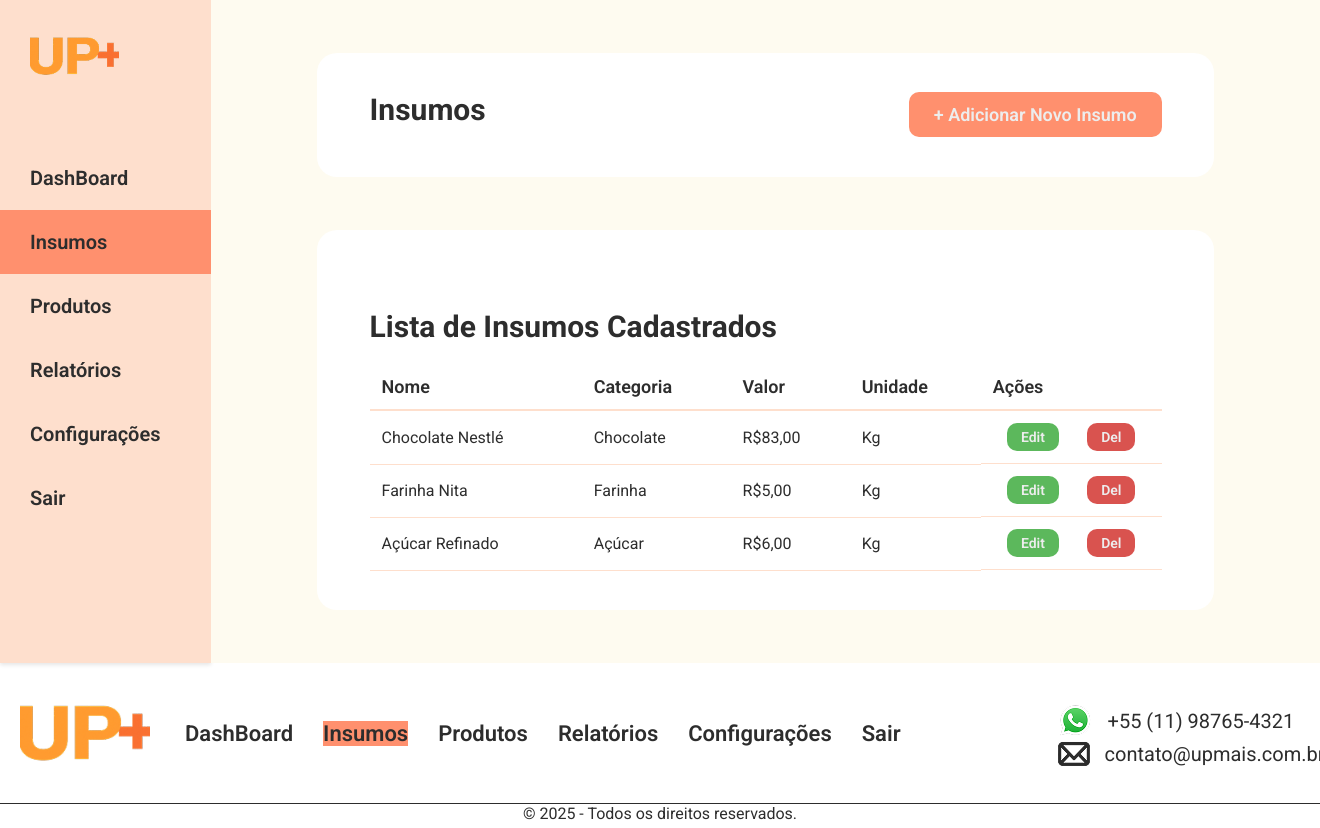
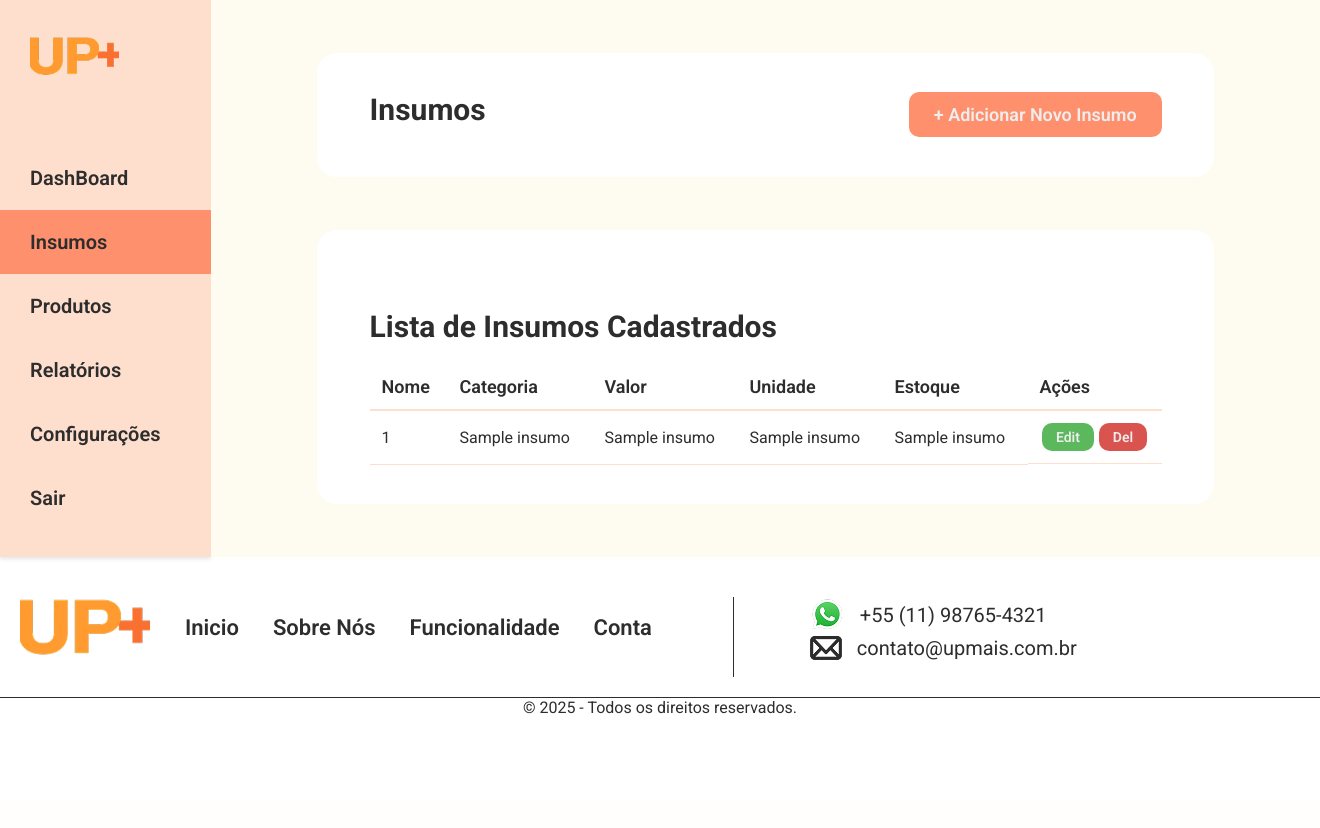
Before and after one commit to perobelliisa/UP, a Flask app: template templates/insumos.html in a window 1320 px wide. After the commit the page ends 714 px from the top, so only its background shows below. Run offline with Flask 3, Linux system fonts and the light colour scheme; the template is opened without the code that fills it: most values are stand-ins (such as "Sample title", 1, 10 or a date in 2020).

Commit message:
Atualização da tabela de insumos para incluir estoque e adição da rota de visualizar e adicionar insumos

```diff
--- a/main.py
+++ b/main.py
@@ -117,6 +117,7 @@ def login():
         cursor = con.cursor()
         cursor.execute('SELECT u.ID_USUARIO, u.SENHA FROM USUARIO u WHERE u.EMAIL = ?', (email,))
         fetchone = cursor.fetchone()
+        id = fetchone[0]
         cursor.close()
 
         if not fetchone:
@@ -129,7 +130,11 @@ def login():
             flash('Email ou senha inválidos.')
             return render_template('login.html')
 
-        if 'email_pendente' in session:
+        cursor = con.cursor()
+        cursor.execute('SELECT NOME FROM EMPRESA WHERE ID_USUARIO = ?', (id,))
+        empresa = cursor.fetchone()
+        cursor.close()
+        if 'email_pendente' in session or empresa == '':
             flash('Termine o cadastro da sua empresa primeiro.')
             return redirect(url_for('cadastroEmpresa'))
         session['id_usuario'] = id_usuario
@@ -137,14 +142,21 @@ def login():
         return redirect(url_for('dashboard'))
     return render_template('login.html')
 
+@app.route('/conta')
+def conta():
+    # Redireciona o usuário para o local correto ao clicar em "Conta"
+    if 'id_usuario' in session:
+        return redirect(url_for('dashboard'))
+    return redirect(url_for('login'))
+
 @app.route('/dashboard')
 def dashboard():
     if 'id_usuario' not in session:
         flash('Faça login para continuar.')
         return redirect(url_for('login'))
-
+    id = session['id_usuario']
     cursor = con.cursor()
-    cursor.execute('SELECT NOME FROM USUARIO WHERE ID_USUARIO = ?', (session['id_usuario'],))
+    cursor.execute('SELECT NOME FROM USUARIO WHERE ID_USUARIO = ?', (id,))
     fetchone = cursor.fetchone()
     cursor.close()
 
@@ -155,11 +167,11 @@ def dashboard():
 
     nome = fetchone[0]
     cursor = con.cursor()
-    cursor.execute('SELECT NOME FROM EMPRESA WHERE ID_USUARIO = ?', (session['id_usuario'],))
+    cursor.execute('SELECT NOME FROM EMPRESA WHERE ID_USUARIO = ?', (id,))
     empresa = cursor.fetchone()
     print(empresa)
     cursor.close()
-    return render_template('dashboard.html', nome=nome, empresa=empresa)
+    return render_template('dashboard.html', nome=nome, empresa=empresa, id=id)
 
 
 @app.route("/config")
@@ -277,6 +289,77 @@ def editar(id):
     # GET: envia as TUPLAS para pré-preencher (use índices no template)
     return render_template('editar_Usuario.html', id=id, usuario=usuario, empresa=empresa)
 
+@app.route('/insumos/<int:id>')
+def insumos(id):
+    if "id_usuario" not in session:
+        flash("Você precisa estar logado para acessar essa página", "error")
+        return redirect(url_for('login'))
+
+    cursor = con.cursor()
+    cursor.execute("""SELECT NOME
+     , DESCRICAO
+     , PRECO_COMPRA
+     , CASE UNIDADE_DE_MEDIDA
+         WHEN 1 THEN 'Quilo'
+         WHEN 2 THEN 'Grama'
+         WHEN 3 THEN 'Litro'
+         WHEN 4 THEN 'Mililitro'
+         WHEN 5 THEN 'Unidade'
+        ELSE ''
+       END AS DESCRICAO_UNIDADE
+     , ESTOQUE
+     FROM INSUMO WHERE ID_USUARIO = ?""", (id,))
+    insumos = cursor.fetchall()
+    cursor.execute('SELECT NOME FROM USUARIO WHERE ID_USUARIO = ?', (id,))
+    fetchone = cursor.fetchone()
+    if not fetchone:
+        session.clear()
+        flash('Sessão inválida. Faça login novamente.')
+        return redirect(url_for('login'))
+    nome = fetchone[0]
+    cursor.execute('SELECT NOME FROM EMPRESA WHERE ID_USUARIO = ?', (id,))
+    empresa = cursor.fetchone()
+    cursor.close()
+    return render_template('insumos.html', id=id, insumos=insumos, nome=nome, empresa=empresa)
+
+@app.route('/cad_insumo/<int:id>', methods=['GET', 'POST'])
+def cad_insumo(id):
+    if "id_usuario" not in session:
+        flash("Você precisa estar logado para acessar essa página", "error")
+        return redirect(url_for('login'))
+    if request.method == 'POST':
+        nome = request.form['nomeInsumo']
+        descricao = request.form['descricao']
+        peso_unidade = request.form['peso_unidade']
+        unidade_de_medida = request.form['unidade']
+        preco_compra = request.form['preco']
+        estoque = request.form['estoque']
+
+        cursor = con.cursor()
+        try:
+            cursor.execute("SELECT NOME FROM INSUMO WHERE NOME = ? AND ID_USUARIO = ?", (nome, id,))
+            if cursor.fetchone():
+                flash('Insumo já cadastrado!')
+                return render_template('cad_Insumo.html', id=id)
+
+            cursor.execute(
+                "INSERT INTO INSUMO (NOME, DESCRICAO, PESO_UNIDADE, PRECO_COMPRA, UNIDADE_DE_MEDIDA, ESTOQUE, ID_USUARIO) "
+                "VALUES (?, ?, ?, ?, ?, ?, ?)",
+                (nome, descricao, peso_unidade, preco_compra, unidade_de_medida, estoque, id)
+            )
+            con.commit()
+            flash('Insumo cadastrado com sucesso!', 'success')
+            return redirect(url_for('insumos', id=id))
+        except Exception as e:
+            con.rollback()
+            flash(f'Erro ao cadastrar: {e}')
+            return render_template('cad_Insumo.html', id=id)
+        finally:
+            cursor.close()
+
+    return render_template('cad_Insumo.html', id=id)
+
+
 @app.route('/logout')
 def logout():
     session.pop('id_usuario', None)
--- a/templates/dashboard.html
+++ b/templates/dashboard.html
@@ -16,10 +16,10 @@
 <body>
     <div class="d-flex">
         <header class="header-usuario" id="menu-mobile-usuario">
-            <img src="../static/img/logo2.png" alt="Logo da UP+" class="desktop">
+            <a href="{{ url_for('index') }}"><img src="../static/img/logo2.png" alt="Logo da UP+" class="desktop"></a>
             <nav class="d-flex">
                 <a href="{{ url_for('dashboard') }}" class="pagina-atual">DashBoard</a>
-                <a>Insumos</a>
+                <a href="{{ url_for('insumos', id=id) }}">Insumos</a>
                 <a>Produtos</a>
                 <a>Relatórios</a>
                 <a href="{{ url_for('config') }}">Configurações</a>
@@ -148,7 +148,7 @@
                     <a href="{{ url_for('index') }}">Inicio</a> <!--Link da rota-->
                     <a href="{{ url_for('index') }}">Sobre Nós</a> <!--Link da rota-->
                     <a href="{{ url_for('index') }}">Funcionalidade</a> <!--Link da rota-->
-                    <a href="{{ url_for('login') }}">Conta</a> <!--Link da rota-->
+                    <a href="{{ url_for('conta') }}">Conta</a> <!--Link da rota-->
                 </nav>
             </div>
             <hr class="linha-vertical">
--- a/templates/insumos.html
+++ b/templates/insumos.html
@@ -14,10 +14,10 @@
     <!-- HEADER -->
     <div class="d-flex">
         <header class="header-usuario" id="menu-mobile-usuario">
-            <img src="../static/img/logo2.png" alt="Logo da UP+" class="desktop">
+            <a href="{{ url_for('index') }}"><img src="../static/img/logo2.png" alt="Logo da UP+" class="desktop"></a>
             <nav class="d-flex">
                 <a href="{{ url_for('dashboard') }}">DashBoard</a>
-                <a class="pagina-atual">Insumos</a>
+                <a href="{{ url_for('insumos', id=id) }}" class="pagina-atual">Insumos</a>
                 <a>Produtos</a>
                 <a>Relatórios</a>
                 <a href="{{ url_for('config') }}">Configurações</a>
@@ -36,15 +36,15 @@
                 <div class="d-flex perfil-usuario">
                     <img src="../static/img/perfil.png" alt="Foto de Perfil"> <!--imagem-->
                     <div>
-                        <p>Maria</p>
-                        <p>Doce Vita</p>
+                        <p>{{ nome }}</p>
+                        <p>{{ empresa }} Vita</p>
                     </div>
                 </div>
             </section>
             <section class="card-branco-sem-fundo">
                 <div class="d-flex space-between insumo">
                     <h1>Insumos</h1>
-                    <a class="btn-adicionar" href="../templates/cad_Insumo.html">+ Adicionar Novo Insumo</a>
+                    <a class="btn-adicionar" href="{{ url_for('cad_insumo', id=id) }}">+ Adicionar Novo Insumo</a>
                 </div>
             </section>
             <section class="card-branco-sem-fundo desktop">
@@ -57,15 +57,18 @@
                                 <th>Categoria</th>
                                 <th>Valor</th>
                                 <th>Unidade</th>
+                                <th>Estoque</th>
                                 <th>Ações</th>
                             </tr>
                         </thead>
                         <tbody>
+                            {% for insumo in insumos %}
                             <tr>
-                                <td>Chocolate Nestlé</td>
-                                <td>Chocolate</td>
-                                <td>R$83,00</td>
-                                <td>Kg</td>
+                                <td>{{ insumo[0] }}</td>
+                                <td>{{ insumo[1] }}</td>
+                                <td>{{ insumo[2] }}</td>
+                                <td>{{ insumo[3] }}</td>
+                                <td>{{ insumo[4] }}</td>
                                 <td class="d-flex space-around botao">
                                     <a href="../templates/editar_Insumo.html" class="btn-edit">Edit</a>
                                     <form action="" method="">
@@ -73,30 +76,7 @@
                                     </form>
                                 </td>
                             </tr>
-                            <tr>
-                                <td>Farinha Nita</td>
-                                <td>Farinha</td>
-                                <td>R$5,00</td>
-                                <td>Kg</td>
-                                <td class="d-flex space-around botao">
-                                    <a href="../templates/editar_Insumo.html" class="btn-edit">Edit</a>
-                                    <form action="" method="">
-                                        <button type="submit" class="btn-del">Del</button>
-                                    </form>
-                                </td>
-                            </tr>
-                            <tr>
-                                <td>Açúcar Refinado</td>
-                                <td>Açúcar</td>
-                                <td>R$6,00</td>
-                                <td>Kg</td>
-                                <td class="d-flex space-around botao">
-                                    <a href="../templates/editar_Insumo.html" class="btn-edit">Edit</a>
-                                    <form action="" method="">
-                                        <button type="submit" class="btn-del">Del</button>
-                                    </form>
-                                </td>
-                            </tr>
+                           {% endfor %}
                         </tbody>
                     </table>
                 </div>
@@ -104,18 +84,23 @@
             <section class="mobile insumos">
                 <h2 class="h2">Lista de Insumos Cadastrados</h2>
                 <div class="d-flex cards-mobile">
+                    {% for insumo in insumos %}
                     <div class="card-insumo">
                         <div class="d-flex space-between align-center">
-                            <p class="card-insumo-titulo">Chocolate Nestlé</p>
-                            <p>R$83,00</p>
+                            <p class="card-insumo-titulo">{{ insumo[0] }}</p>
+                            <p>{{ insumo[2] }}</p>
                         </div>
                         <div class="d-flex card-insumo-imagem">
                             <img src="../static/img/icone-categoria.png" alt="Ícone de Categoria">
-                            <p>Chocolate</p>
+                            <p>{{ insumo[1] }}</p>
                         </div>
                         <div class="d-flex card-insumo-imagem">
                             <img src="../static/img/icone-medida.png" alt="Ícone">
-                            <p>Kg</p>
+                            <p>{{ insumo[3] }}</p>
+                        </div>
+                        <div class="d-flex card-insumo-imagem">
+                            <img src="../static/img/icone-medida.png" alt="Ícone">
+                            <p>{{ insumo[4] }}</p>
                         </div>
                         <div class="d-flex botao-mobile">
                             <a href="../templates/editar_Insumo.html" class="btn-edit">Editar</a>
@@ -124,46 +109,8 @@
                             </form>
                         </div>
                     </div>
-                    <div class="card-insumo">
-                        <div class="d-flex space-between align-center">
-                            <p class="card-insumo-titulo">Farinha Nita</p>
-                            <p>R$5,00</p>
-                        </div>
-                        <div d-flex card-insumo-imagem>
-                            <img src="../static/img/icone-categoria.png" alt="Ícone de Categoria">
-                            <p>Farinha</p>
-                        </div>
-                        <div class="d-flex card-insumo-imagem">
-                            <img src="../static/img/icone-medida.png" alt="Ícone de Medida">
-                            <p>Kg</p>
-                        </div>
-                        <div class="d-flex botao-mobile">
-                            <a href="../templates/editar_Insumo.html" class="btn-edit">Editar</a>
-                            <form action="" method="">
-                                <button type="submit" class="btn-del">Deletar</button>
-                            </form>
-                        </div>
-                    </div>
-                    <div class="card-insumo">
-                        <div class="d-flex space-between align-center">
-                            <p class="card-insumo-titulo">Açúcar Refinado</p>
-                            <p>R$6,00</p>
-                        </div>
-                        <div class="d-flex card-insumo-imagem">
-                            <img src="../static/img/icone-categoria.png" alt="Ícone de Categoria">
-                            <p>Açúcar</p>
-                        </div>
-                        <div class="d-flex card-insumo-imagem">
-                            <img src="../static/img/icone-medida.png" alt="Ícone de Medida">
-                            <p>Kg</p>
-                        </div>
-                        <div class="d-flex botao-mobile">
-                            <a href="../templates/editar_Insumo.html" class="btn-edit">Editar</a>
-                            <form action="" method="">
-                                <button type="submit" class="btn-del">Deletar</button>
-                            </form>
-                        </div>
-                    </div>
+                    {% endfor %}
+                </div>
             </section>
             {% with msgs = get_flashed_messages(with_categories=true) %}
             {% if msgs %}
@@ -212,13 +159,11 @@
         <div class="info-footer">
             <div class="logo-footer">
                 <img class="add5" src="../static/img/logo2.png" alt="Logo da UP"> <!--imagem-->
-                <nav class="d-flex">
-                    <a href="{{ url_for('dashboard') }}">DashBoard</a>
-                    <a href="{{ url_for('insumos') }}" class="pagina-atual">Insumos</a>
-                    <a href="{{ url_for('produtos') }}">Produtos</a>
-                    <a href="{{ url_for('relatorios') }}">Relatórios</a>
-                    <a href="{{ url_for('config') }}">Configurações</a>
-                    <a href="/logout">Sair</a>
+                <nav>
+                    <a href="{{ url_for('index') }}">Inicio</a> <!--Link da rota-->
+                    <a href="{{ url_for('index') }}">Sobre Nós</a> <!--Link da rota-->
+                    <a href="{{ url_for('index') }}">Funcionalidade</a> <!--Link da rota-->
+                    <a href="{{ url_for('conta') }}">Conta</a> <!--Link da rota-->
                 </nav>
             </div>
             <hr class="linha-vertical">
```
Also changed, not shown: templates/cad_Insumo.html (+23 -38 lines), 1 other file.
